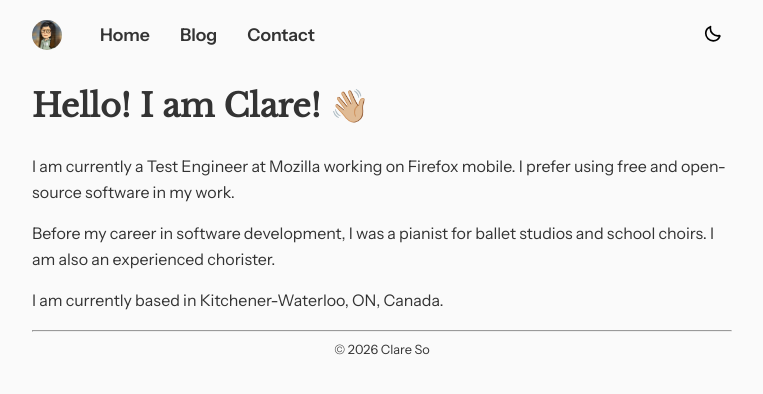
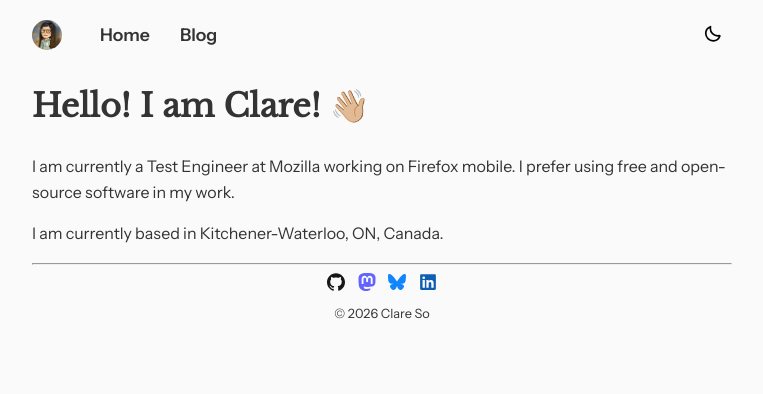
Before and after one commit to clarmso/clarmso.github.io, a Jekyll site: the page built from index.md, in a window 1280 px wide. Shown: the top 394 px of the page, without its empty margins (258-1021 px from the left). Built offline with Jekyll 4.4.1, drawn with Linux system fonts in a browser that asks for light colours.

Commit message:
July 2026 updates

```diff
--- a/_layouts/default.html
+++ b/_layouts/default.html
@@ -44,7 +44,6 @@
           Home
         </a>
         <a href="/blog">Blog</a>
-        <a href="/contact">Contact</a>
       </div>
       <div class="nav-controls">
         <button id="theme-toggle" aria-label="Toggle theme">
@@ -58,6 +57,12 @@
     </main>
     <hr class="divider">
     <footer class="site-footer">
+      <div class="footer-social">
+        <a href="https://github.com/clarmso" aria-label="GitHub"><img src="{{ site.baseurl }}/assets/icons/social/github.svg" alt="GitHub"></a>
+        <a href="https://mastodon.online/@clarmso" aria-label="Mastodon"><img src="{{ site.baseurl }}/assets/icons/social/mastodon.svg" alt="Mastodon"></a>
+        <a href="https://bsky.app/profile/clarmso.ca/" aria-label="Bluesky"><img src="{{ site.baseurl }}/assets/icons/social/bluesky.svg" alt="Bluesky"></a>
+        <a href="https://www.linkedin.com/in/clarmso/" aria-label="LinkedIn"><img src="{{ site.baseurl }}/assets/icons/social/linkedin.svg" alt="LinkedIn"></a>
+      </div>
       <p class="footer-copyright">&copy; {{ site.time | date: '%Y' }} Clare So</p>
     </footer>
 </body>
--- a/assets/style.css
+++ b/assets/style.css
@@ -153,6 +153,22 @@ a:hover, a:focus {
   color: inherit;
 }
 
+.footer-social {
+  display: flex;
+  justify-content: center;
+  gap: 1em;
+  margin-bottom: 0.5em;
+}
+
+.footer-social img {
+  width: 1.4em;
+  height: 1.4em;
+}
+
+.footer-social img[src*="linkedin"] {
+  filter: brightness(0) saturate(100%) invert(26%) sepia(90%) saturate(1200%) hue-rotate(190deg) brightness(95%);
+}
+
 .footer-copyright {
   margin: 0;
 }
--- a/index.md
+++ b/index.md
@@ -7,6 +7,4 @@ title: Home
 
 I am currently a Test Engineer at [Mozilla](https://www.mozilla.org) working on Firefox mobile. I prefer using free and open-source software in my work.
 
-Before my career in software development, I was a pianist for ballet studios and school choirs. I am also an experienced chorister.
-
 I am currently based in Kitchener-Waterloo, ON, Canada.
```
Also changed, not shown: contact.md (deleted, +0 -13 lines), Gemfile.lock, 1 other file.
